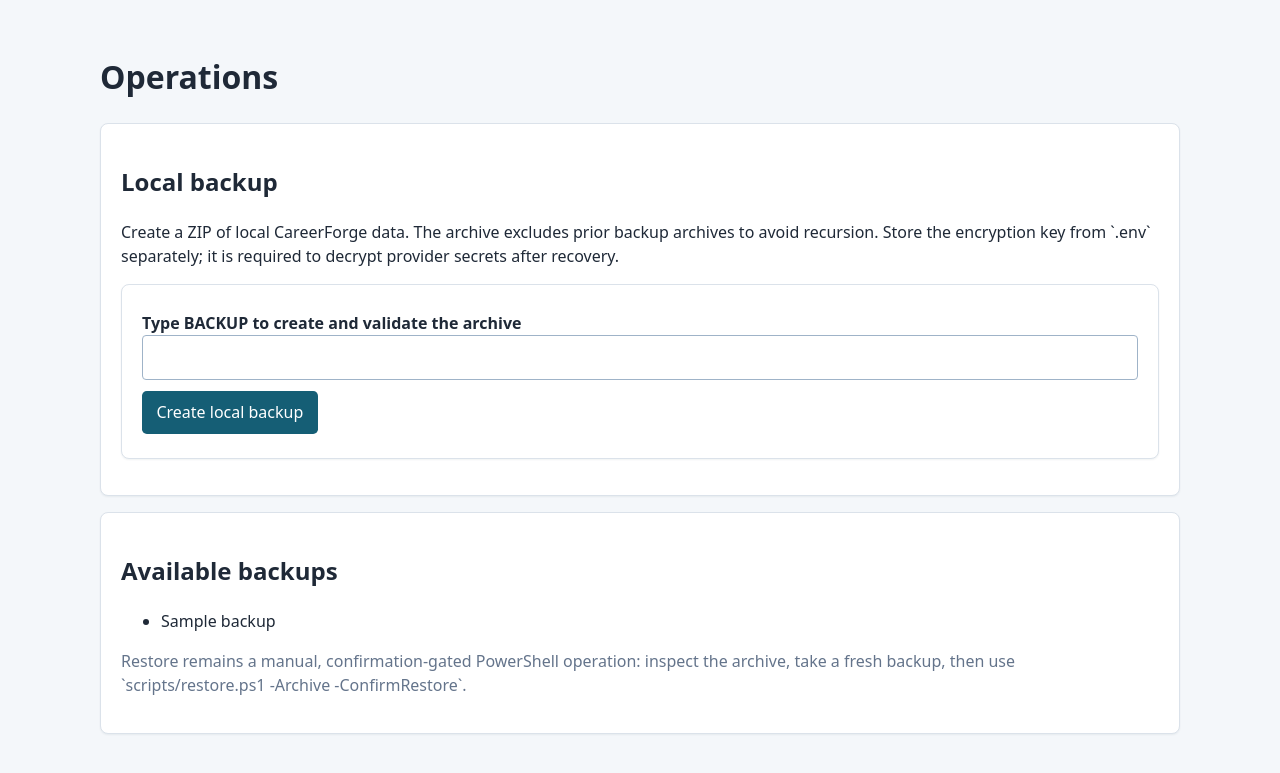
After one commit to tbrigham75/CareerForge, a FastAPI app: template backend/app/templates/operations.html in a window 1280 px wide. The commit adds this page. Shown: the top 773 px of the page. Run offline with FastAPI, Linux system fonts and the light colour scheme; the template is opened without the code that fills it: most values are stand-ins (such as "Sample title", 1, 10 or a date in 2020).

Commit message:
feat: add validated local backup operations

```diff
--- a/backend/app/main.py
+++ b/backend/app/main.py
@@ -56,6 +56,7 @@ from app.services.ai import (
     generate_draft,
     list_models,
 )
+from app.services.backup import BackupError, create_backup, validate_backup_archive
 from app.services.exporter import export_markdown
 from app.services.importer import import_odt
 from app.services.reports import generate_docx
@@ -1324,6 +1325,45 @@ def imports_page(request: Request, session: SessionDependency, _: User = Depends
     return templates.TemplateResponse("imports.html", context(request, runs=runs))
 
 
+@app.get("/operations")
+def operations_page(request: Request, session: SessionDependency, _: User = Depends(current_user)):
+    backups = sorted((settings.data_dir / "backups").glob("CareerForge-*.zip"), reverse=True)
+    return templates.TemplateResponse("operations.html", context(request, backups=backups))
+
+
+@app.post("/operations/backup")
+def create_local_backup(
+    request: Request,
+    session: SessionDependency,
+    csrf: Annotated[str, Form()],
+    confirmation: Annotated[str, Form()],
+    _: User = Depends(current_user),
+):
+    require_csrf(request, csrf)
+    if confirmation != "BACKUP":
+        raise HTTPException(status_code=400, detail="Type BACKUP to create a local archive.")
+    try:
+        archive = create_backup(settings.data_dir)
+        members = validate_backup_archive(archive)
+    except BackupError as exc:
+        raise HTTPException(status_code=400, detail=str(exc)) from exc
+    session.add(
+        AuditEvent(
+            event_type="backup.created",
+            metadata_json={"filename": archive.name, "member_count": len(members)},
+        )
+    )
+    session.commit()
+    return templates.TemplateResponse(
+        "operations.html",
+        context(
+            request,
+            backups=sorted((settings.data_dir / "backups").glob("CareerForge-*.zip"), reverse=True),
+            message=f"Backup created and validated: {archive.name}",
+        ),
+    )
+
+
 @app.post("/imports/odt")
 def import_odt_source(
     request: Request,
--- a/backend/app/templates/base.html
+++ b/backend/app/templates/base.html
@@ -1,3 +1,3 @@
 <!doctype html><html lang="en"><head><meta charset="utf-8"><meta name="viewport" content="width=device-width,initial-scale=1"><title>{% block title %}CareerForge{% endblock %}</title><link rel="stylesheet" href="/static/app.css"></head><body>
-{% if user_id %}<header><a class="brand" href="/dashboard">CareerForge</a><nav><a href="/capture">I Did This</a><a href="/accomplishments">Accomplishments</a><a href="/projects">Projects</a><a href="/taxonomy">Taxonomy</a><a href="/reports">Reports</a><a href="/exports">Exports</a><a href="/imports">Imports</a><a href="/providers">AI Providers</a><a href="/audit">Audit Log</a><form class="inline" action="/logout" method="post"><input type="hidden" name="csrf" value="{{ csrf_token }}"><button class="secondary">Log out</button></form></nav></header>{% endif %}
+{% if user_id %}<header><a class="brand" href="/dashboard">CareerForge</a><nav><a href="/capture">I Did This</a><a href="/accomplishments">Accomplishments</a><a href="/projects">Projects</a><a href="/taxonomy">Taxonomy</a><a href="/reports">Reports</a><a href="/exports">Exports</a><a href="/imports">Imports</a><a href="/operations">Operations</a><a href="/providers">AI Providers</a><a href="/audit">Audit Log</a><form class="inline" action="/logout" method="post"><input type="hidden" name="csrf" value="{{ csrf_token }}"><button class="secondary">Log out</button></form></nav></header>{% endif %}
 <main>{% if error %}<p class="notice error">{{ error }}</p>{% endif %}{% if message %}<p class="notice">{{ message }}</p>{% endif %}{% block content %}{% endblock %}</main></body></html>
--- /dev/null
+++ b/backend/app/templates/operations.html
@@ -0,0 +1,4 @@
+{% extends "base.html" %}
+{% block content %}
+<h1>Operations</h1><section class="panel"><h2>Local backup</h2><p>Create a ZIP of local CareerForge data. The archive excludes prior backup archives to avoid recursion. Store the encryption key from `.env` separately; it is required to decrypt provider secrets after recovery.</p><form action="/operations/backup" method="post"><input type="hidden" name="csrf" value="{{ csrf_token }}"><label>Type BACKUP to create and validate the archive<input name="confirmation" required></label><button>Create local backup</button></form></section><section class="panel"><h2>Available backups</h2><ul>{% for backup in backups %}<li>{{ backup.name }}</li>{% else %}<li>No backups yet.</li>{% endfor %}</ul><p class="muted">Restore remains a manual, confirmation-gated PowerShell operation: inspect the archive, take a fresh backup, then use `scripts/restore.ps1 -Archive <path> -ConfirmRestore`.</p></section>
+{% endblock %}
```
Also changed, not shown: backend/app/services/backup.py (added, +37 -0 lines), tests/test_services.py (+15 -0 lines).
